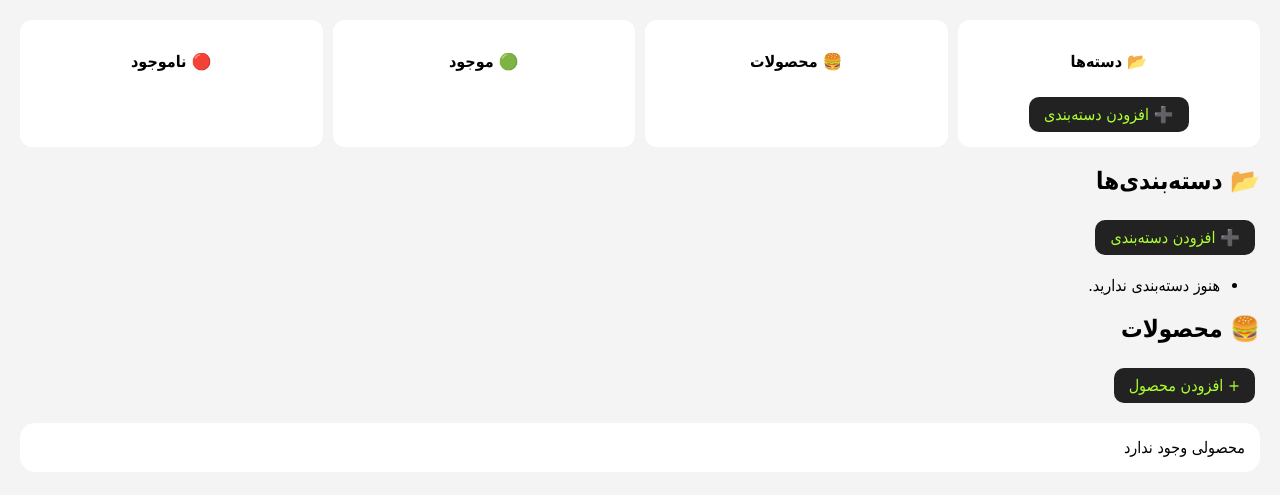
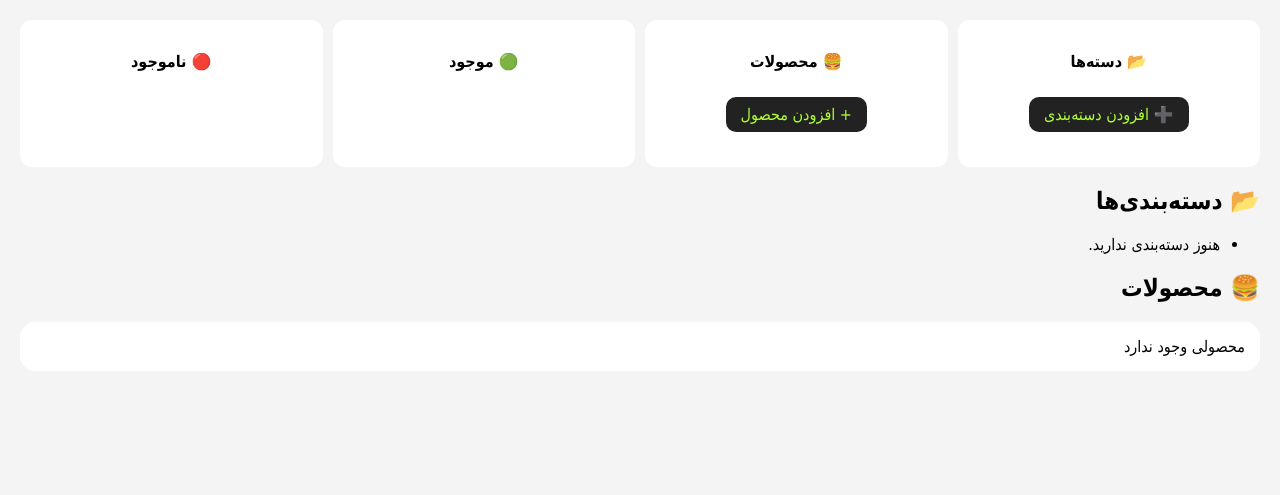
Before and after one commit to redhandpro/digitalmenu, a Django app: template templates/accounts/dashboard.html in a window 1280 px wide. Shown: the part 141-636 px from the top of the page. Run offline with Django 5.2, Linux system fonts and the light colour scheme; the template is opened without the code that fills it, so the values that code supplies are empty.

Commit message:
Add product management to dashboard

```diff
--- a/templates/accounts/dashboard.html
+++ b/templates/accounts/dashboard.html
@@ -150,13 +150,14 @@ object-fit:cover;
                 <h4>
                     📂 دسته‌ها
                 </h4>
+                <a href="{% url 'add_category' %}" class="btn btn-success">
+                    ➕ افزودن دسته‌بندی
+                </a>
 
                 <h2>
                     {{ total_categories }}
                 </h2>
-                  <a href="{% url 'add_category' %}" class="btn btn-success">
-            ➕ افزودن دسته‌بندی
-        </a>
+
 
 
             </div>
@@ -168,10 +169,13 @@ object-fit:cover;
                 <h4>
                     🍔 محصولات
                 </h4>
+                <a href="{% url 'add_product' %}" class="btn btn-success">+ افزودن محصول</a>
+
 
                 <h2>
                     {{ total_products }}
                 </h2>
+
 
             </div>
 
@@ -210,9 +214,7 @@ object-fit:cover;
             📂 دسته‌بندی‌ها
         </h2>
 
-        <a href="{% url 'add_category' %}" class="btn btn-success">
-            ➕ افزودن دسته‌بندی
-        </a>
+
 
         <ul>
             {% for category in categories %}
@@ -242,7 +244,6 @@ object-fit:cover;
         <h2>
             🍔 محصولات
         </h2>
-        <a href="{% url 'add_product' %}" class="btn btn-success">+ افزودن محصول</a>
 
 
 
```
